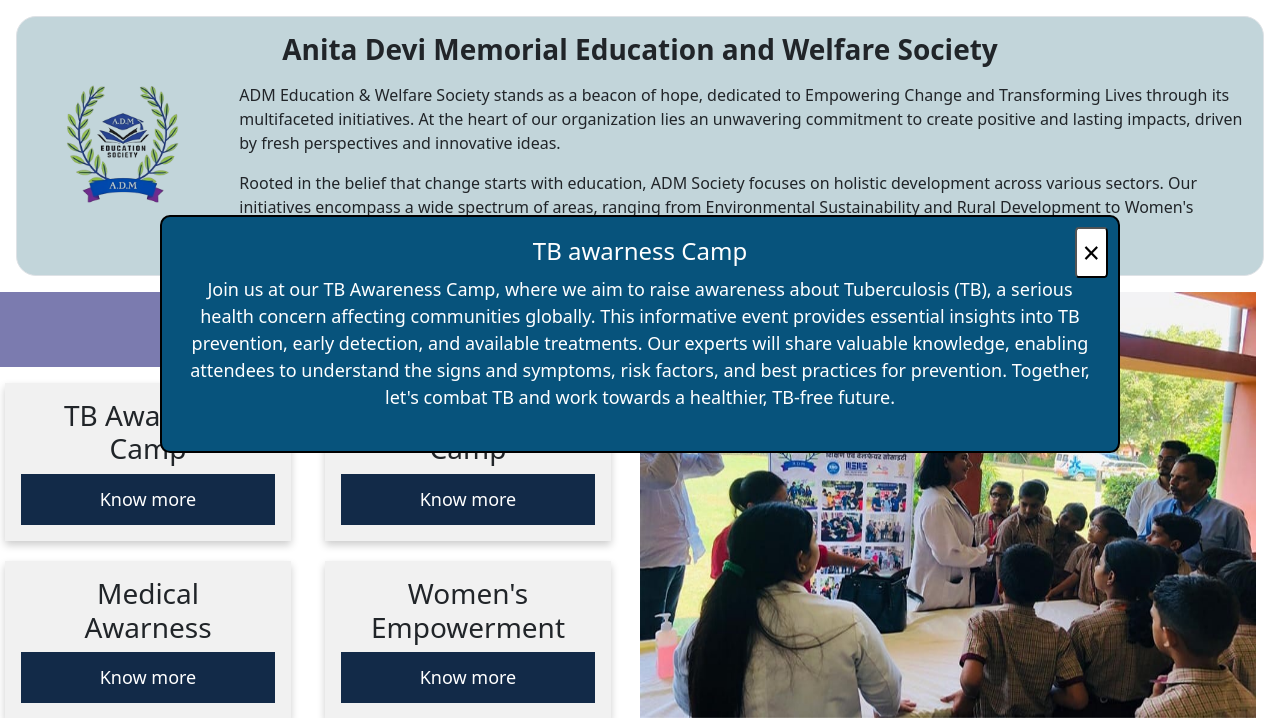
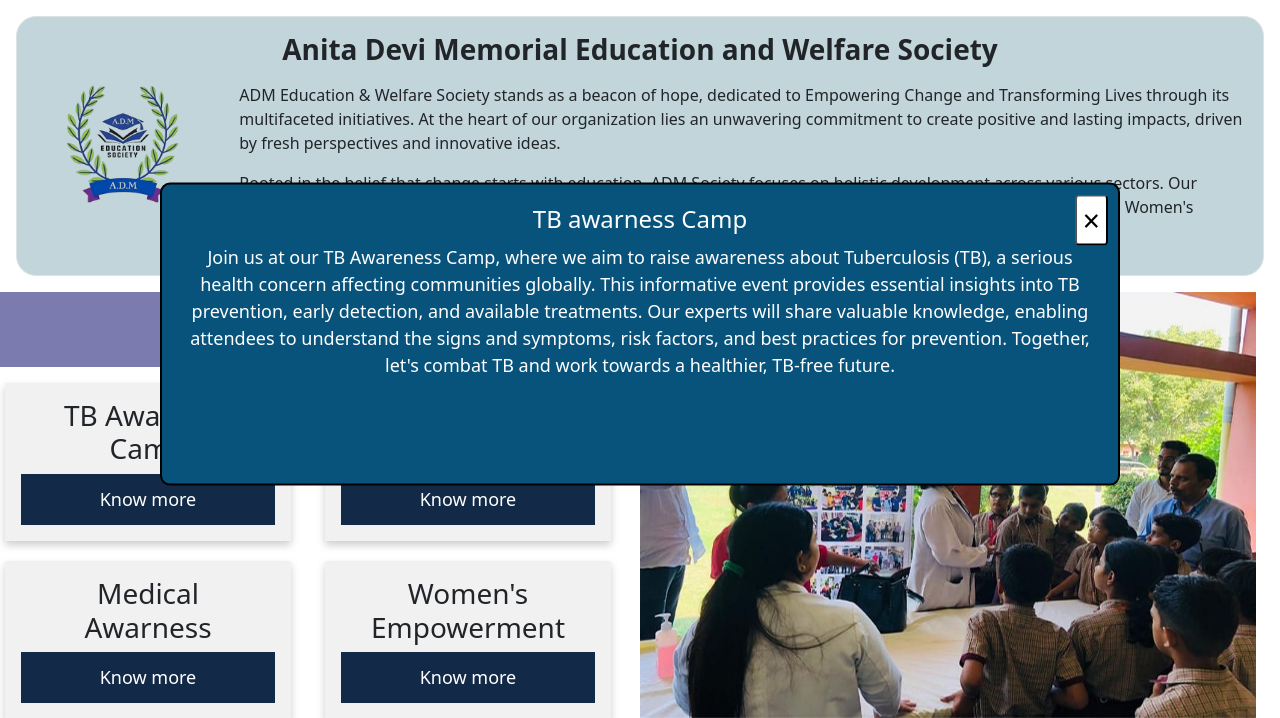
Before and after one commit to admsociety1/web, a PHP site: page / in a window 1280 px wide, after a click on "Know more". Shown: the part 66-784 px from the top of the page. Run offline with PHP 8.4, Linux system fonts and the light colour scheme; some libraries are stand-ins or nearby versions.

Commit message:
Update styles.css
Add some new changes to existing class properties and add a good scrollbar  view for professional look

```diff
--- a/styles.css
+++ b/styles.css
@@ -1,12 +1,33 @@
 @import url('https://fonts.googleapis.com/css2?family=Poppins:wght@300;400;500;600;700&display=swap');
 
-.navbar{
+/* Scrollbar designes */
+::-webkit-scrollbar{
+    width: 5px;
+}
+::-webkit-scrollbar-track {
+    background: #07537c;
+  }
+::-webkit-scrollbar-thumb
+  {
+    background-color: white;
+ }
+
+ .navbar{
     background-color:#122a48;
 }
 .navbar .navbar-nav .nav-item a.nav-link {
     color: white;
     font-weight: bold;
 }
+
+/* homepage popup scrollbars */
+.ptag{
+    overflow-x:hidden;
+  overflow-y:auto;
+  min-height:200px;
+  max-height:250px;
+}
+
 /* Upcoming Event */
 .blink {
             animation: blinker 2.5s linear infinite;
@@ -190,7 +211,7 @@
     }
 }
 .text-box{
-    padding: 50px 10px;
+    padding: 80px 50px;
     background: #013a5e;
     width:650px;
     position: relative;
@@ -198,6 +219,7 @@
     font-size: 18px;
 
 }
+
 .left-container{
     left: -400px;
 }
```
